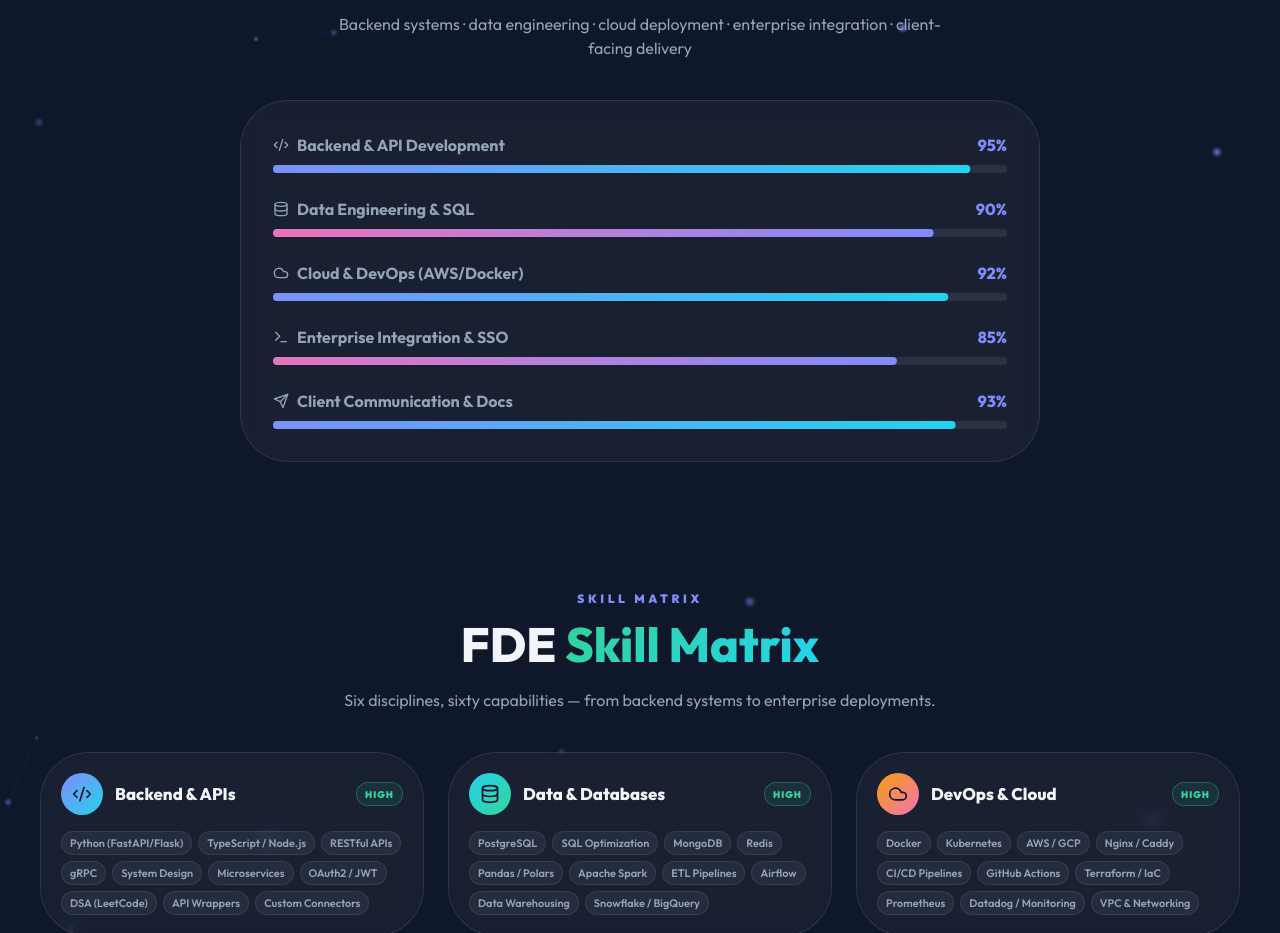
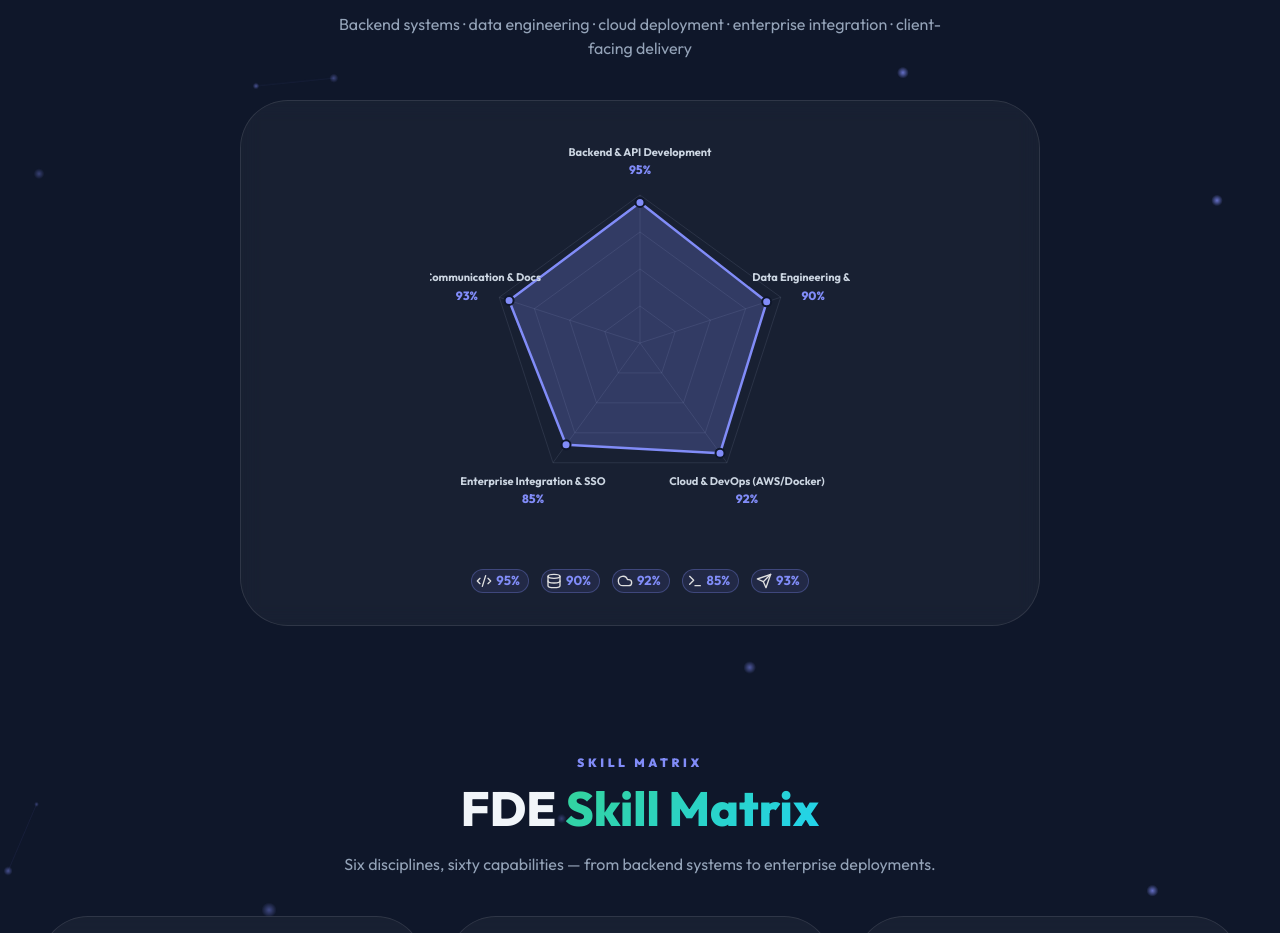
Before and after one commit to skmudassir-it/portfolio, a React (Vite) app: page / in a window 1280 px wide. Shown: the part 1540-2473 px from the top of the page. Built offline with nearby package versions, Linux system fonts and the light colour scheme.

Commit message:
replace skill progress bars with custom SVG radar (spider) chart

```diff
--- /dev/null
+++ b/src/components/RadarChart.tsx
@@ -0,0 +1,106 @@
+import { Box, Typography, useTheme } from '@mui/material';
+import { useThemeMode } from '../theme/ThemeContext';
+
+interface RadarSkill {
+    label: string;
+    value: number;
+}
+
+/**
+ * Custom SVG radar (spider) chart — no chart library dependency.
+ * Renders a pentagon grid with the skill polygon + labels.
+ */
+const RadarChart = ({ skills, size = 360 }: { skills: RadarSkill[]; size?: number }) => {
+    const theme = useTheme();
+    const { resolved } = useThemeMode();
+    const isLight = resolved === 'light';
+
+    const cx = size / 2;
+    const cy = size / 2;
+    const radius = size / 2 - 62; // leave room for labels
+    const n = skills.length;
+
+    const point = (i: number, r: number) => {
+        const angle = (Math.PI * 2 * i) / n - Math.PI / 2;
+        return [cx + r * Math.cos(angle), cy + r * Math.sin(angle)];
+    };
+
+    const polygon = (r: number) =>
+        Array.from({ length: n }, (_, i) => point(i, r).join(',')).join(' ');
+
+    // skill polygon
+    const skillPolygon = skills
+        .map((s, i) => point(i, (radius * s.value) / 100).join(','))
+        .join(' ');
+
+    const gridColor = isLight ? 'rgba(100,116,139,0.25)' : 'rgba(148,163,184,0.15)';
+    const labelColor = isLight ? '#334155' : '#cbd5e1';
+
+    return (
+        <Box sx={{ display: 'flex', justifyContent: 'center' }}>
+            <svg width={size} height={size} viewBox={`0 0 ${size} ${size}`} role="img" aria-label="FDE skill radar chart">
+                {/* grid rings */}
+                {[0.25, 0.5, 0.75, 1].map((f) => (
+                    <polygon
+                        key={f}
+                        points={polygon(radius * f)}
+                        fill="none"
+                        stroke={gridColor}
+                        strokeWidth={1}
+                    />
+                ))}
+                {/* spokes */}
+                {Array.from({ length: n }, (_, i) => {
+                    const [x, y] = point(i, radius);
+                    return <line key={i} x1={cx} y1={cy} x2={x} y2={y} stroke={gridColor} strokeWidth={1} />;
+                })}
+
+                {/* skill polygon with glow */}
+                <polygon
+                    points={skillPolygon}
+                    fill={isLight ? 'rgba(99,102,241,0.2)' : 'rgba(129,140,248,0.25)'}
+                    stroke={isLight ? '#6366f1' : '#818cf8'}
+                    strokeWidth={2.5}
+                    strokeLinejoin="round"
+                />
+                {/* vertex dots */}
+                {skills.map((s, i) => {
+                    const [x, y] = point(i, (radius * s.value) / 100);
+                    return (
+                        <circle key={i} cx={x} cy={y} r={4.5}
+                            fill={isLight ? '#6366f1' : '#818cf8'}
+                            stroke={isLight ? '#ffffff' : '#0f172a'}
+                            strokeWidth={2} />
+                    );
+                })}
+
+                {/* labels */}
+                {skills.map((s, i) => {
+                    const [x, y] = point(i, radius + 34);
+                    return (
+                        <g key={i}>
+                            <text
+                                x={x} y={y - 8}
+                                textAnchor="middle" dominantBaseline="middle"
+                                fill={labelColor}
+                                style={{ fontSize: 11, fontWeight: 700, fontFamily: 'Outfit, sans-serif' }}
+                            >
+                                {s.label}
+                            </text>
+                            <text
+                                x={x} y={y + 10}
+                                textAnchor="middle" dominantBaseline="middle"
+                                fill={isLight ? '#4f46e5' : '#818cf8'}
+                                style={{ fontSize: 12, fontWeight: 800, fontFamily: 'Outfit, sans-serif' }}
+                            >
+                                {s.value}%
+                            </text>
+                        </g>
+                    );
+                })}
+            </svg>
+        </Box>
+    );
+};
+
+export default RadarChart;
--- a/src/pages/Home.tsx
+++ b/src/pages/Home.tsx
@@ -4,6 +4,7 @@ import { Link } from 'react-router-dom';
 import { experienceData } from './OtherPages';
 import NeuralNetwork from '../components/NeuralNetwork';
 import TechMarquee from '../components/TechMarquee';
+import RadarChart from '../components/RadarChart';
 import { useThemeMode } from '../theme/ThemeContext';
 import {
     Card, CardContent, Chip, Stack, Box, Typography, Avatar, Button,
@@ -308,31 +309,16 @@ const Home = () => {
                     bgcolor: cardBg, borderColor: cardBorder,
                     backdropFilter: 'blur(10px)', p: { xs: 2, md: 4 }
                 }}>
-                    <Stack spacing={3}>
-                        {mlSkills.map((s, i) => (
-                            <Box key={s.label}>
-                                <Box sx={{ display: 'flex', justifyContent: 'space-between', mb: 1 }}>
-                                    <Typography sx={{ fontWeight: 700, display: 'flex', alignItems: 'center', gap: 1, color: 'text.secondary' }}>
-                                        {s.icon} {s.label}
-                                    </Typography>
-                                    <Typography sx={{ fontWeight: 800, color: 'primary.main' }}>{s.value}%</Typography>
-                                </Box>
-                                <LinearProgress
-                                    variant="determinate" value={s.value}
-                                    sx={{
-                                        height: 8, borderRadius: 4,
-                                        bgcolor: 'rgba(255,255,255,0.08)',
-                                        '& .MuiLinearProgress-bar': {
-                                            borderRadius: 4,
-                                            background: i % 2 === 0
-                                                ? 'linear-gradient(90deg, #818cf8, #22d3ee)'
-                                                : 'linear-gradient(90deg, #f472b6, #818cf8)'
-                                        }
-                                    }}
-                                />
-                            </Box>
+                    <RadarChart skills={mlSkills.map(s => ({ label: s.label, value: s.value }))} size={420} />
+                    <Box sx={{ display: 'flex', flexWrap: 'wrap', gap: 1.5, justifyContent: 'center', mt: 2 }}>
+                        {mlSkills.map(s => (
+                            <Chip key={s.label} icon={s.icon} label={`${s.value}%`} size="small" sx={{
+                                fontWeight: 700, color: 'primary.main',
+                                bgcolor: 'rgba(129,140,248,0.1)',
+                                border: '1px solid rgba(129,140,248,0.3)'
+                            }} />
                         ))}
-                    </Stack>
+                    </Box>
                 </Card>
             </Box>
 
```
Also changed, not shown: 5 other files (tests, documents, lock files or other folders).
